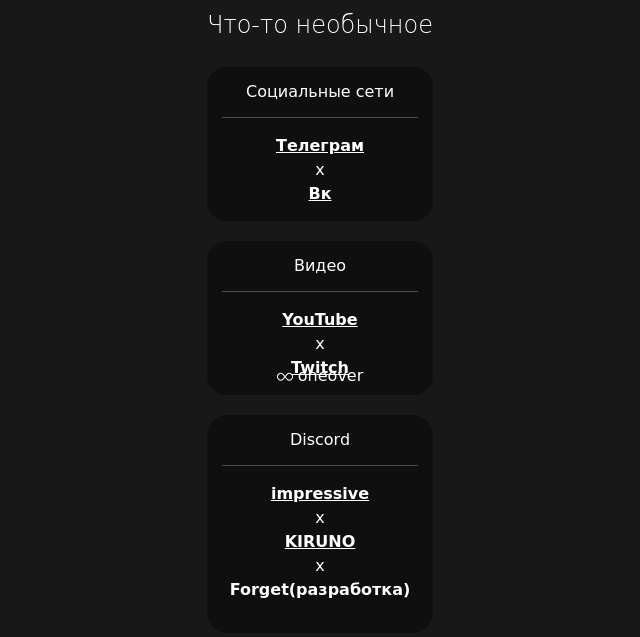
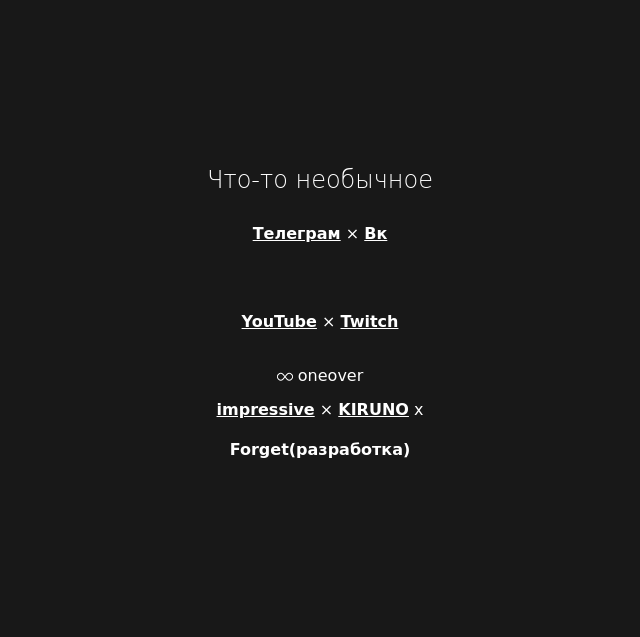
Before and after one commit to neoneover/neoneover, a plain HTML site: page index.html in a window 1280 px wide. Shown: the whole page, without its empty margins (320-960 px from the left). Drawn offline with nearby package versions, Linux system fonts and the light colour scheme.

Commit message:
Update index.html

```diff
--- a/index.html
+++ b/index.html
@@ -41,17 +41,6 @@
             z-index: 1;
             transition: 3s;
         }
-
-        .social-block {
-            max-width: 16rem;
-            background-color: #0f0f0f;
-            border-radius: 20px;
-            padding: 15px 15px;
-        }
-
-        .social-block:not(:last-child) {
-            margin-bottom: 20px;
-        }
     </style>
 </head>
 
@@ -61,38 +50,21 @@
     <main class="text-center">
         <p class="mb-0 fs-4 fw-light">Что-то необычное</p>
         <br>
-        <div class="social-block">
-            <h6>Социальные сети</h6>
-            <hr>
-            <div>
-                <a class="text-white fw-bold" target="_blank" href="https://t.me/neoneover">Телеграм</a>
-                <br> x <br>
-                <a class="text-white fw-bold" target="_blank" href="https://vk.com/oneover_off">Вк</a>
-            </div>
-        </div>
-        <div class="social-block">
-            <h6>Видео</h6>
-            <hr>
-            <div>
-                <a class="text-white fw-bold" target="_blank"
-                    href="https://youtube.com/@whyoneover">YouTube</a>
-                <br> x <br>
-                <a class="text-white fw-bold" target="_blank" href="https://twitch.tv/whyoneover">Twitch</a>
-            </div>
-        </div>
-
-        <div class="social-block">
-            <h6>Discord</h6>
-            <hr>
-            <div>
-                <a class="text-white fw-bold" target="_blank"
-                    href="https://discord.com/invite/BfPNb7JGEK">impressive</a>
-                <br> x <br>
-                <a class="text-white fw-bold" target="_blank" href="https://discord.com/invite/cJrHhN4EHN">KIRUNO</a>
-                <br> x <br>
-                <p class="text-white fw-bold" target="_blank" href="">Forget(разработка)</p>
-            </div>
-        </div>
+        <p>
+            <a class="text-white fw-bold" target="_blank" href="https://t.me/neoneover">Телеграм</a> ×
+            <a class="text-white fw-bold" target="_blank" href="https://vk.com/oneover_off">Вк</a>
+        </p>
+        <br><br>
+        <p>
+            <a class="text-white fw-bold" target="_blank" href="https://youtube.com/@whyoneover">YouTube</a> ×
+            <a class="text-white fw-bold" target="_blank" href="https://twitch.tv/whyoneover">Twitch</a>
+        </p>
+        <br><br>
+        <p>
+            <a class="text-white fw-bold" target="_blank" href="https://discord.com/invite/BfPNb7JGEK">impressive</a> ×
+            <a class="text-white fw-bold" target="_blank" href="https://discord.com/invite/cJrHhN4EHN">KIRUNO</a> x
+            <p class="text-white fw-bold" target="_blank" href="">Forget(разработка)</p>
+        </p>
     </main>
     <footer class="position-absolute mb-5">
         <svg xmlns="http://www.w3.org/2000/svg" width="16" height="16" fill="currentColor" class="bi bi-infinity"
```
